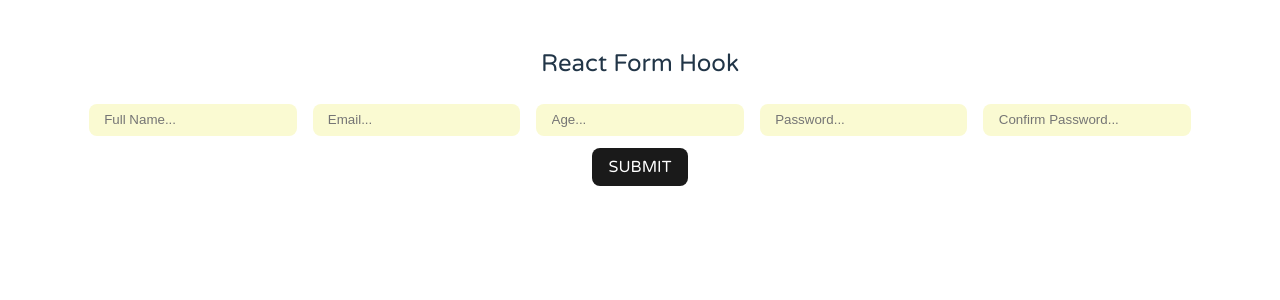
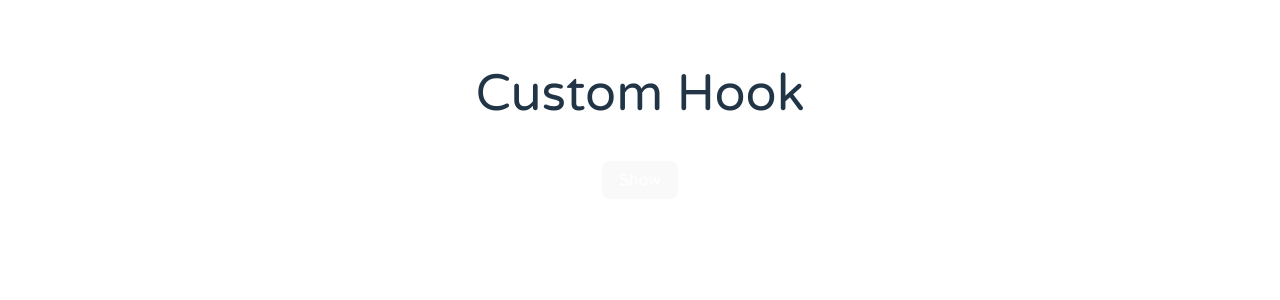
Before and after one commit to patelharsh9797/React_with_Pedro, a React (Vite) app: page / in a window 1280 px wide. Shown: the top 300 px of the page. Built offline with nearby package versions, Linux system fonts and the light colour scheme.

Commit message:
Custom Hooks in react

```diff
--- a/src/App.jsx
+++ b/src/App.jsx
@@ -6,7 +6,8 @@ import styles from "./App.module.css";
 // import PropsDrilling from "./pages/PropsDrilling";
 // import ContextApi from "./pages/ContextApi";
 // import ReactQuery from "./pages/ReactQuery";
-import ReactForm from "./pages/ReactForm";
+// import ReactForm from "./pages/ReactForm";
+import CustomHooks from "./pages/CustomHooks";
 
 // TODO Components
 // import JSX_Comp_Props from "./components/JSX_Comp_Props";
@@ -53,8 +54,11 @@ function App() {
       {/* React Query
       <ReactQuery /> */}
 
-      {/* React Form Hook */}
-      <ReactForm />
+      {/* React Form Hook
+      <ReactForm /> */}
+
+      {/* Custom Hook in react */}
+      <CustomHooks />
     </div>
   );
 }
--- /dev/null
+++ b/src/hooks/useToggle.jsx
@@ -0,0 +1,12 @@
+import React, { useState } from "react";
+
+export const useToggle = (initVal = false) => {
+  const [state, setState] = useState(initVal);
+
+  const toggle = () => {
+    setState((prev) => !prev);
+  };
+
+  //   return [state, toggle];
+  return { state, toggle };
+};
--- /dev/null
+++ b/src/pages/CustomHooks.jsx
@@ -0,0 +1,20 @@
+import React, { useState } from "react";
+import { useToggle } from "../hooks/useToggle";
+
+const CustomHooks = () => {
+  // const [isVisible, toggle] = useToggle(false);
+  const { state: isVisible, toggle } = useToggle(false);
+  // const [isVisible2, toggle2] = useToggle(false);
+
+  return (
+    <div>
+      <h1>Custom Hook</h1>
+      <button onClick={toggle}>{!isVisible ? "Show" : "Hide"}</button>
+      {/* <button onClick={toggle2}>{!isVisible2 ? "Show 2" : "Hide 2"}</button> */}
+      {isVisible && <h2>Hidden Messages</h2>}
+      {/* {isVisible2 && <h2>Another Hidden Messages</h2>} */}
+    </div>
+  );
+};
+
+export default CustomHooks;
```
